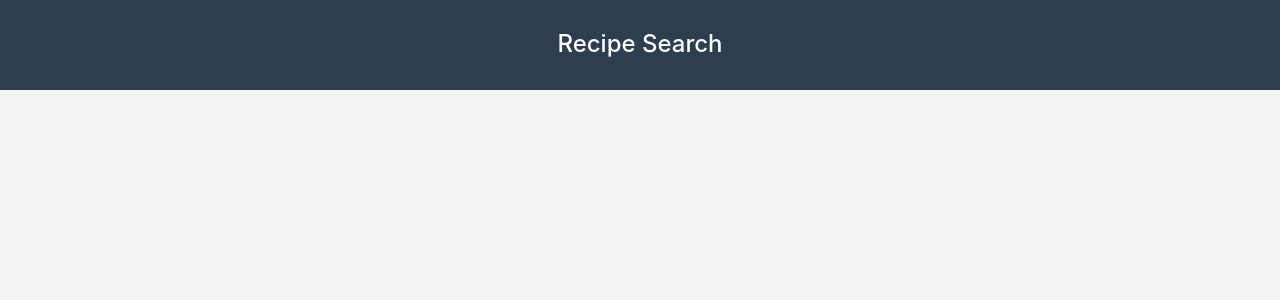
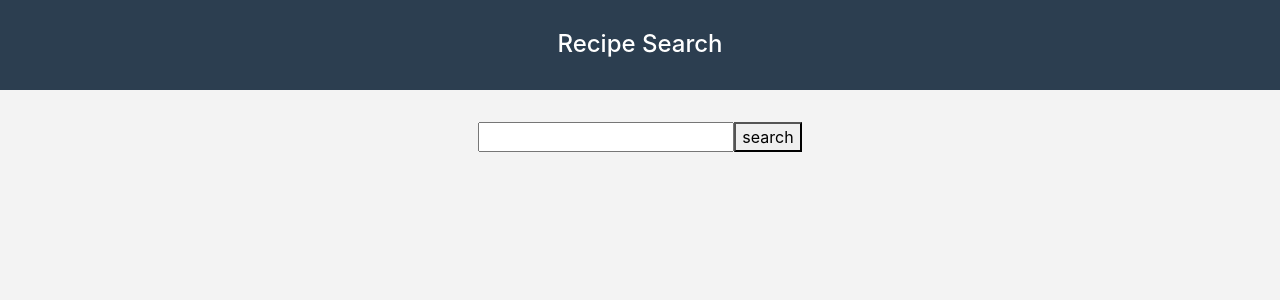
Before and after one commit to Perfected1/myfoodrecipe, a React (Create React App) app: page / in a window 1280 px wide. Shown: the top 300 px of the page. Built offline with nearby package versions, Linux system fonts and the light colour scheme.

Commit message:
Update App.js

```diff
--- a/src/App.js
+++ b/src/App.js
@@ -1,13 +1,20 @@
 import React, { Component } from 'react';
 import './App.css';
+import Form from "./Components/Form";
 
 class App extends Component {
+  getRecipe = (e) => {
+    const recipeName = e.target.elements.recipeName.value
+    e.preventDefault()
+    console.log(recipeName);
+  }
   render() {
     return (
       <div className="App">
         <header className="App-header">
           <h1 className="App-title">Recipe Search</h1>
         </header>
+        <Form getRecipe={this.getRecipe}/>
       </div>
     );
   }
```
